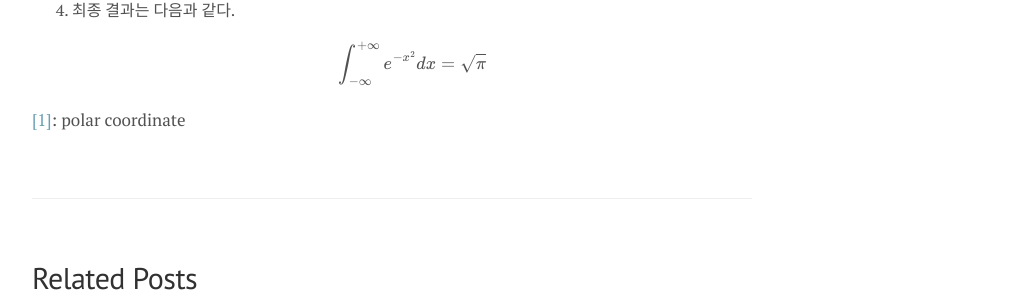
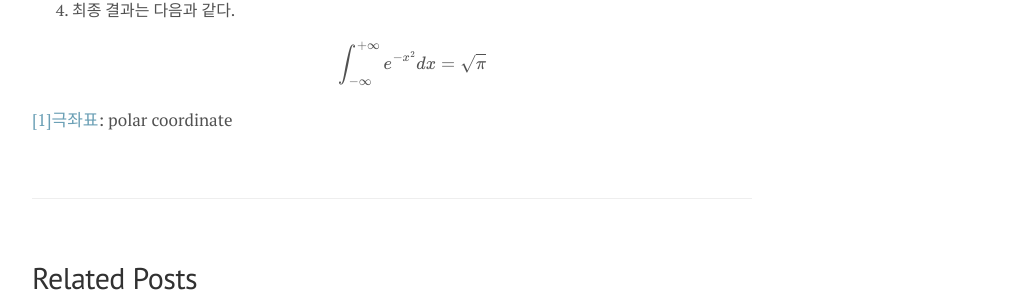
Before and after one commit to seokhoonj/seokhoonj.github.io, a Jekyll site: the page built from _posts/Math/2018-09-25-Math-normal_distribution.md, in a window 1280 px wide and 900 px high, scrolled down 793 px. Shown: the part 352-654 px from the top of the window, without its empty margins (248-1276 px from the left). Built offline with Jekyll 4.4.1, drawn with Linux system fonts in a browser that asks for light colours; nearby versions of some CDN libraries; formulas are drawn with MathJax 3; comment, search, counter and statistics services are not loaded.

Commit message:
add _posts

```diff
--- a/_posts/Math/2018-09-25-Math-normal_distribution.md
+++ b/_posts/Math/2018-09-25-Math-normal_distribution.md
@@ -34,4 +34,4 @@
 4. 최종 결과는 다음과 같다.
 \\( \int\_{-\infty}^{+\infty} e^{-x^2} dx = \sqrt{\pi} \\)
 
-<a name="극좌표">[1]</a>: polar coordinate
+<a name="극좌표">[1]극좌표</a>: polar coordinate
```
